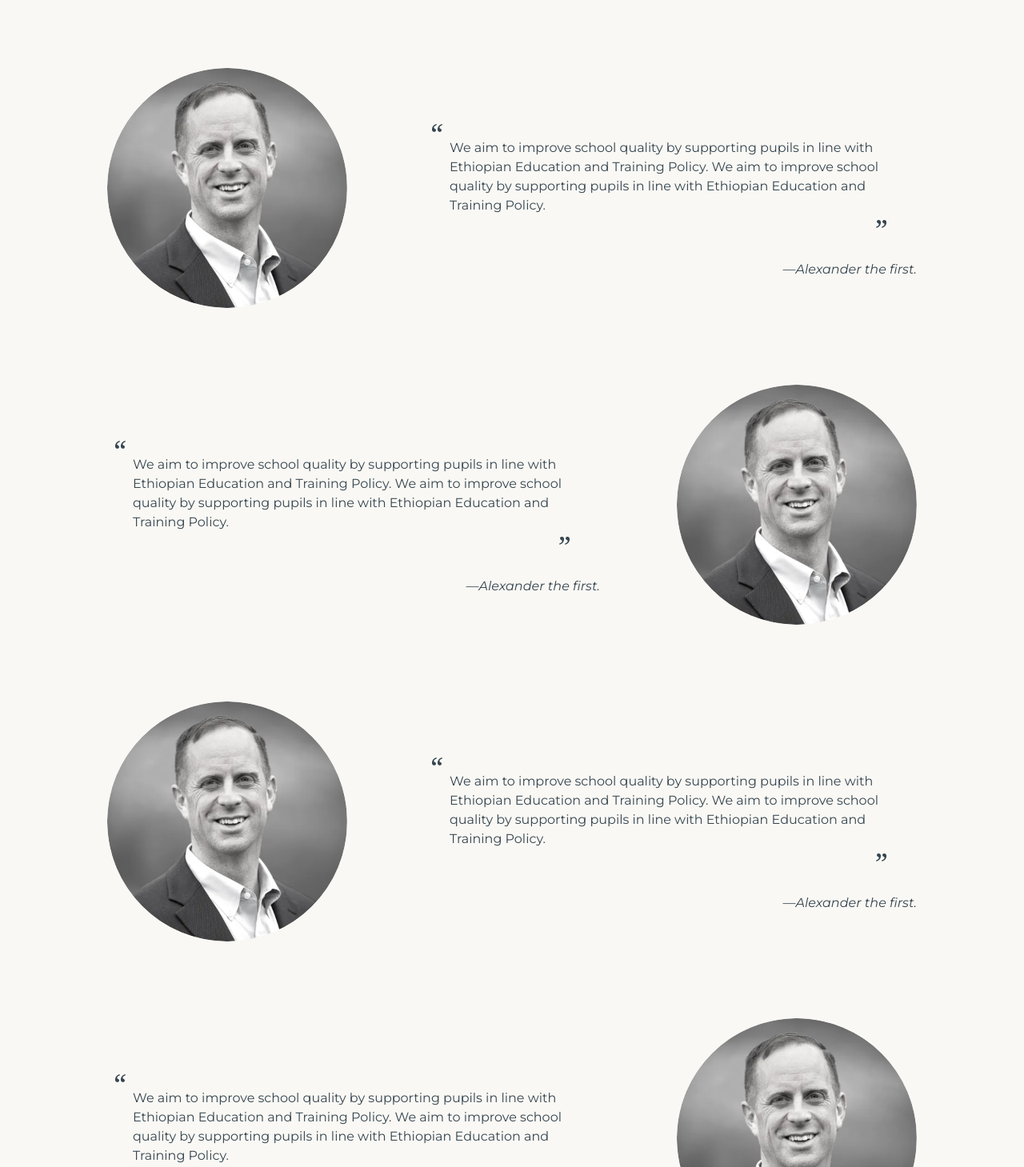
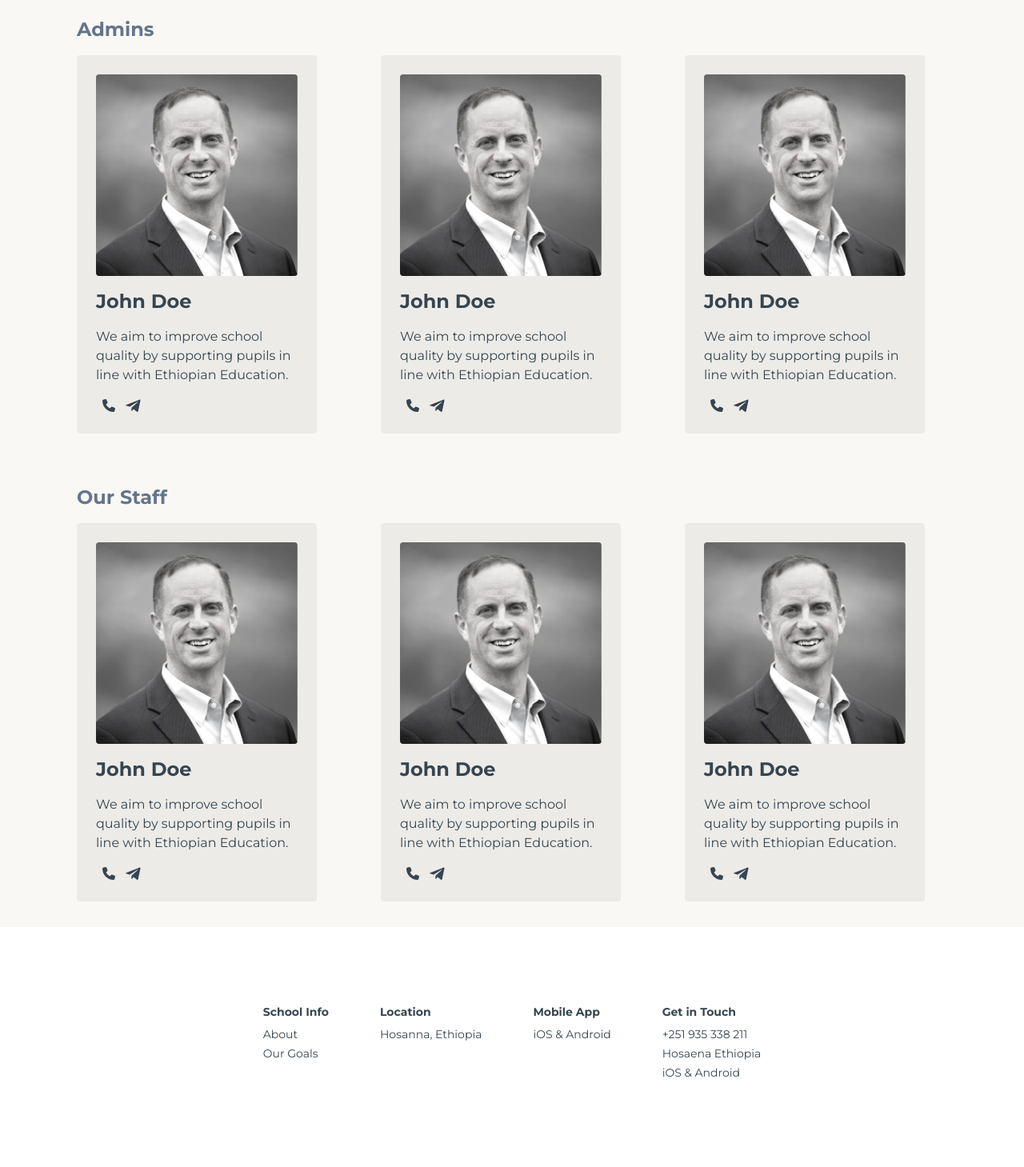
Before and after one commit to faselgodbcho/lincoln-school, a React (Vite) app: page /staff in a window 1280 px wide. Shown: the part 131-1590 px from the top of the page at 80% size. Built offline with nearby package versions, Linux system fonts and the light colour scheme.

Commit message:
Update the staffs page.

```diff
--- /dev/null
+++ b/src/components/StaffCard.jsx
@@ -0,0 +1,32 @@
+import PlaceholderImage from "../assets/images/placeholder-image.webp";
+import { FaPhone } from "react-icons/fa6";
+import { FaTelegramPlane } from "react-icons/fa";
+
+const StaffCard = () => {
+  return (
+    <div className="flex p-6 rounded bg-black bg-opacity-5 flex-col gap-4 max-w-[300px] mb-4 sm:mb-0 text-primary">
+      <div>
+        <img src={PlaceholderImage} className="w-100 rounded" />
+      </div>
+
+      <div>
+        <p className="text-2xl font-bold mb-4">John Doe</p>
+        <p>
+          We aim to improve school quality by supporting pupils in line with
+          Ethiopian Education.
+        </p>
+      </div>
+
+      <div className="flex items-center gap-3 px-2">
+        <a href="tel:+123456789">
+          <FaPhone size="1em" />
+        </a>
+        <a href="tel:+123456789">
+          <FaTelegramPlane size="1.3em" />
+        </a>
+      </div>
+    </div>
+  );
+};
+
+export default StaffCard;
--- a/src/pages/OurStaff.jsx
+++ b/src/pages/OurStaff.jsx
@@ -1,118 +1,34 @@
-import PlaceholderImage from "../assets/images/placeholder-image.png";
+import StaffCard from "../components/StaffCard.jsx";
 
 const OurStaff = () => {
   return (
-    <main className="min-h-screen flex items-center justify-center">
-      <section id="hero" className="scroll-mt-30 md:py-24 min-h-screen">
-        <div className="w-full lg:container mx-auto py-8  lg:px-24 px-6">
-          <h1 className="font-bold text-3xl text-primary">Meet Our Staff</h1>
+    <main className="min-h-screen">
+      <section id="hero" className="scroll-mt-30 min-h-screen lg:px-24 px-6">
+        <div className="w-full lg:container pt-4 text-left">
+          <h1 className="font-bold text-3xl text-primary">Meet The Team</h1>
         </div>
 
-        <div className="text-center md:text-left w-full lg:container mx-auto flex flex-col sm:flex-row md:gap-24 justify-center py-8 pt-12 px-6">
-          <div
-            data-aos="fade-right"
-            className="lg:max-w-md md:max-w-lg text-center"
-          >
-            <div className="w-[300px] mx-auto">
-              <img src={PlaceholderImage} className="w-full rounded-full" />
-            </div>
+        <section id="admins" className="py-8">
+          <h2 className="font-bold text-2xl text-slate-500">Admins</h2>
+          <div className="flex mt-4 gap-4 md:gap-8 lg:gap-20 flex-wrap">
+            <StaffCard />
+
+            <StaffCard />
+
+            <StaffCard />
           </div>
+        </section>
 
-          <div data-aos="fade-left" className="md:w-1/2 pt-4 md:pt-8">
-            <figure>
-              <blockquote className="pl-8 pr-8 py-12 relative">
-                <p className="text-left mt-2 text-primary before:content-['\201C'] before:text-[35px] after:text-[35px] before:font-serif before:absolute before:top-4 before:left-0 before:transform before:translate-x-2 before:translate-y-2 after:content-['\201D'] after:font-serif after:absolute after:-bottom-1 after:right-7 after:transform after:-translate-x-2 after:-translate-y-2">
-                  We aim to improve school quality by supporting pupils in line
-                  with Ethiopian Education and Training Policy. We aim to
-                  improve school quality by supporting pupils in line with
-                  Ethiopian Education and Training Policy.
-                </p>
-              </blockquote>
-              <figcaption className="italic text-right mt-2 text-primary">
-                &#8212;Alexander the first.
-              </figcaption>
-            </figure>
+        <section id="staff" className="py-8">
+          <h2 className="font-bold text-2xl text-slate-500">Our Staff</h2>
+          <div className="flex mt-4 gap-4 md:gap-8 lg:gap-20 flex-wrap">
+            <StaffCard />
+
+            <StaffCard />
+
+            <StaffCard />
           </div>
-        </div>
-
-        <div className="text-center mt-4 md:text-left w-full lg:container mx-auto flex flex-col-reverse sm:flex-row md:gap-24 justify-center py-8 pt-12 px-6">
-          <div data-aos="fade-right" className="md:w-1/2 pt-4 md:pt-8">
-            <figure>
-              <blockquote className="pl-8 pr-8 py-12 relative">
-                <p className="text-left mt-2 text-primary before:content-['\201C'] before:text-[35px] after:text-[35px] before:font-serif before:absolute before:top-4 before:left-0 before:transform before:translate-x-2 before:translate-y-2 after:content-['\201D'] after:font-serif after:absolute after:-bottom-1 after:right-7 after:transform after:-translate-x-2 after:-translate-y-2">
-                  We aim to improve school quality by supporting pupils in line
-                  with Ethiopian Education and Training Policy. We aim to
-                  improve school quality by supporting pupils in line with
-                  Ethiopian Education and Training Policy.
-                </p>
-              </blockquote>
-              <figcaption className="italic text-right mt-2 text-primary">
-                &#8212;Alexander the first.
-              </figcaption>
-            </figure>
-          </div>
-          <div
-            data-aos="fade-left"
-            className="lg:max-w-md md:max-w-lg text-center"
-          >
-            <div className="w-[300px] mx-auto">
-              <img src={PlaceholderImage} className="w-full rounded-full" />
-            </div>
-          </div>
-        </div>
-
-        <div className="text-center mt-4 md:text-left w-full lg:container mx-auto flex flex-col sm:flex-row md:gap-24 justify-center py-8 pt-12 px-6">
-          <div
-            data-aos="fade-right"
-            className="lg:max-w-md md:max-w-lg text-center"
-          >
-            <div className="w-[300px] mx-auto">
-              <img src={PlaceholderImage} className="w-full rounded-full" />
-            </div>
-          </div>
-          <div data-aos="fade-left" className="md:w-1/2 pt-4 md:pt-8">
-            <figure>
-              <blockquote className="pl-8 pr-8 py-12 relative">
-                <p className="text-left mt-2 text-primary before:content-['\201C'] before:text-[35px] after:text-[35px] before:font-serif before:absolute before:top-4 before:left-0 before:transform before:translate-x-2 before:translate-y-2 after:content-['\201D'] after:font-serif after:absolute after:-bottom-1 after:right-7 after:transform after:-translate-x-2 after:-translate-y-2">
-                  We aim to improve school quality by supporting pupils in line
-                  with Ethiopian Education and Training Policy. We aim to
-                  improve school quality by supporting pupils in line with
-                  Ethiopian Education and Training Policy.
-                </p>
-              </blockquote>
-              <figcaption className="italic text-right mt-2 text-primary">
-                &#8212;Alexander the first.
-              </figcaption>
-            </figure>
-          </div>
-        </div>
-
-        <div className="text-center mt-4 md:text-left w-full lg:container mx-auto flex flex-col-reverse sm:flex-row md:gap-24 justify-center py-8 pt-12 px-6">
-          <div data-aos="fade-right" className="md:w-1/2 pt-4 md:pt-8">
-            <figure>
-              <blockquote className="pl-8 pr-8 py-12 relative">
-                <p className="text-left mt-2 text-primary before:content-['\201C'] before:text-[35px] after:text-[35px] before:font-serif before:absolute before:top-4 before:left-0 before:transform before:translate-x-2 before:translate-y-2 after:content-['\201D'] after:font-serif after:absolute after:-bottom-1 after:right-7 after:transform after:-translate-x-2 after:-translate-y-2">
-                  We aim to improve school quality by supporting pupils in line
-                  with Ethiopian Education and Training Policy. We aim to
-                  improve school quality by supporting pupils in line with
-                  Ethiopian Education and Training Policy.
-                </p>
-              </blockquote>
-              <figcaption className="italic text-right mt-2 text-primary">
-                &#8212;Alexander the first.
-              </figcaption>
-            </figure>
-          </div>
-
-          <div
-            data-aos="fade-left"
-            className="lg:max-w-md md:max-w-lg text-center"
-          >
-            <div className="w-[300px] mx-auto">
-              <img src={PlaceholderImage} className="w-full rounded-full" />
-            </div>
-          </div>
-        </div>
+        </section>
       </section>
     </main>
   );
```
Also changed, not shown: src/assets/images/placeholder-image.webp (added).
